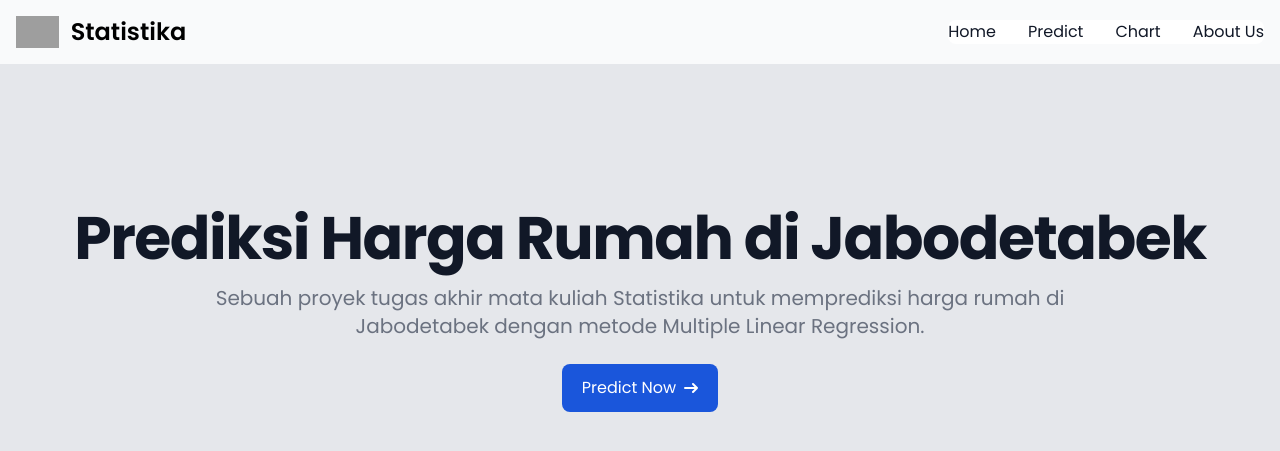
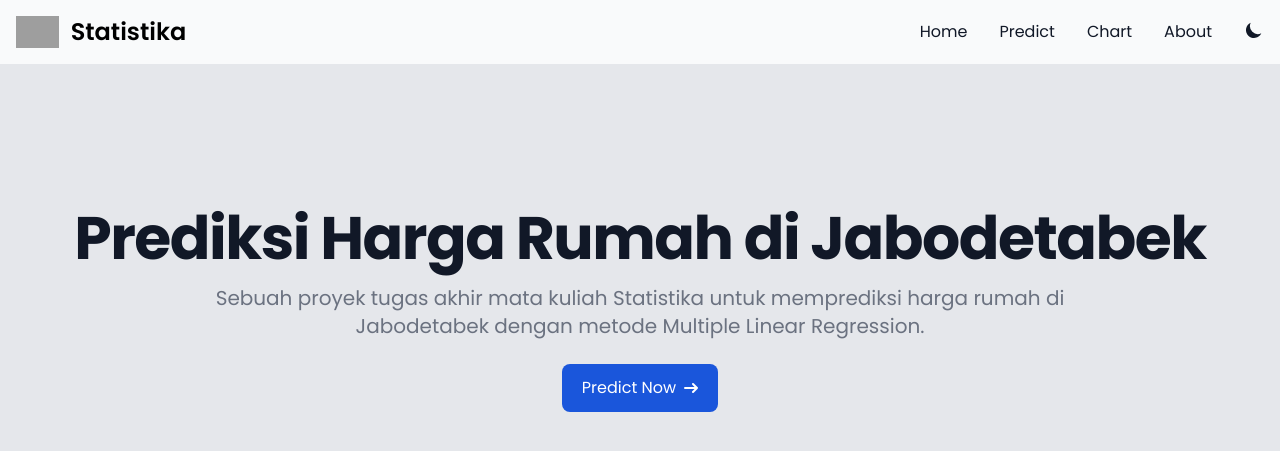
Before and after one commit to januarpancaran/jabodetabek-house-price-prediction, a Flask app: page / in a window 1280 px wide. Shown: the top 451 px of the page. Run offline with Flask 3, Linux system fonts and the light colour scheme; style sheets or scripts are compiled from the project's sources; parts of the project's set-up code (start-up, migrations or seed data) failed here and were passed over; some libraries are stand-ins or nearby versions; grey boxes are pictures that could not be loaded.

Commit message:
menambahkan fitur dark mode

```diff
--- a/tailwind.config.js
+++ b/tailwind.config.js
@@ -1,5 +1,6 @@
 /** @type {import('tailwindcss').Config} */
 module.exports = {
+  darkMode: "media",
   content: [
     "./templates/**/*.html",
     "./static/src/**/*.js",
@@ -8,7 +9,5 @@ module.exports = {
   theme: {
     extend: {},
   },
-  plugins: [
-    require("flowbite/plugin"),
-  ],
-}
+  plugins: [require("flowbite/plugin")],
+};
--- a/templates/index.html
+++ b/templates/index.html
@@ -19,8 +19,20 @@
       rel="stylesheet"
     />
     <script src="https://cdnjs.cloudflare.com/ajax/libs/flowbite/2.3.0/flowbite.min.js"></script>
+    <script>
+      // On page load or when changing themes, best to add inline in `head` to avoid FOUC
+      if (
+        localStorage.getItem("color-theme") === "dark" ||
+        (!("color-theme" in localStorage) &&
+          window.matchMedia("(prefers-color-scheme: dark)").matches)
+      ) {
+        document.documentElement.classList.add("dark");
+      } else {
+        document.documentElement.classList.remove("dark");
+      }
+    </script>
   </head>
-  <body class="home bg-gray-200">
+  <body class="home bg-gray-200 dark:bg-gray-900">
     <!-- Navbar Start -->
     <nav
       id="nav"
@@ -64,10 +76,12 @@
             />
           </svg>
         </button>
-        <div class="hidden w-full md:block md:w-auto" id="navbar-solid-bg">
-          <ul
-            class="flex flex-col p-4 md:p-0 mt-4 font-medium border border-gray-100 rounded-lg bg-gray-50 md:space-x-8 rtl:space-x-reverse md:flex-row md:mt-0 md:border-0 md:bg-white dark:bg-gray-800 md:dark:bg-gray-900 dark:border-gray-700"
+        <div
+          class="flex items-center justify-between w-full md:block md:w-auto"
+          id="navbar-solid-bg"
         >
+          <div>
+            <ul class="flex flex-col md:flex-row md:space-x-8">
               <li>
                 <a
                   href="/"
@@ -93,15 +107,97 @@
                 <a
                   href="#"
                   class="block py-2 px-3 text-gray-900 rounded hover:bg-gray-100 md:hover:bg-transparent md:hover:text-blue-700 md:p-0 md:dark:hover:text-blue-500 transition-all dark:text-white dark:hover:bg-gray-700 dark:hover:text-white md:dark:hover:bg-transparent dark:border-gray-700"
-                >About Us</a
+                  >About</a
                 >
               </li>
+              <li>
+                <button
+                  class="block py-2 px-3 text-gray-900 rounded hover:bg-gray-100 md:hover:bg-transparent md:hover:text-blue-700 md:p-0 md:dark:hover:text-blue-500 transition-all dark:text-white dark:hover:bg-gray-700 dark:hover:text-white md:dark:hover:bg-transparent dark:border-gray-700"
+                  id="theme-toggle"
+                  type="button"
+                >
+                  <svg
+                    id="theme-toggle-dark-icon"
+                    class="hidden w-5 h-5"
+                    fill="currentColor"
+                    viewBox="0 0 20 20"
+                    xmlns="http://www.w3.org/2000/svg"
+                  >
+                    <path
+                      d="M17.293 13.293A8 8 0 016.707 2.707a8.001 8.001 0 1010.586 10.586z"
+                    ></path>
+                  </svg>
+                  <svg
+                    id="theme-toggle-light-icon"
+                    class="hidden w-5 h-5"
+                    fill="currentColor"
+                    viewBox="0 0 20 20"
+                    xmlns="http://www.w3.org/2000/svg"
+                  >
+                    <path
+                      d="M10 2a1 1 0 011 1v1a1 1 0 11-2 0V3a1 1 0 011-1zm4 8a4 4 0 11-8 0 4 4 0 018 0zm-.464 4.95l.707.707a1 1 0 001.414-1.414l-.707-.707a1 1 0 00-1.414 1.414zm2.12-10.607a1 1 0 010 1.414l-.706.707a1 1 0 11-1.414-1.414l.707-.707a1 1 0 011.414 0zM17 11a1 1 0 100-2h-1a1 1 0 100 2h1zm-7 4a1 1 0 011 1v1a1 1 0 11-2 0v-1a1 1 0 011-1zM5.05 6.464A1 1 0 106.465 5.05l-.708-.707a1 1 0 00-1.414 1.414l.707.707zm1.414 8.486l-.707.707a1 1 0 01-1.414-1.414l.707-.707a1 1 0 011.414 1.414zM4 11a1 1 0 100-2H3a1 1 0 000 2h1z"
+                      fill-rule="evenodd"
+                      clip-rule="evenodd"
+                    ></path>
+                  </svg>
+                </button>
+              </li>
             </ul>
+          </div>
         </div>
       </div>
     </nav>
     <!-- Navbar End -->
 
+    <script>
+      var themeToggleDarkIcon = document.getElementById(
+        "theme-toggle-dark-icon"
+      );
+      var themeToggleLightIcon = document.getElementById(
+        "theme-toggle-light-icon"
+      );
+
+      // Change the icons inside the button based on previous settings
+      if (
+        localStorage.getItem("color-theme") === "dark" ||
+        (!("color-theme" in localStorage) &&
+          window.matchMedia("(prefers-color-scheme: dark)").matches)
+      ) {
+        themeToggleLightIcon.classList.remove("hidden");
+      } else {
+        themeToggleDarkIcon.classList.remove("hidden");
+      }
+
+      var themeToggleBtn = document.getElementById("theme-toggle");
+
+      themeToggleBtn.addEventListener("click", () => {
+        // toggle icons inside button
+        themeToggleDarkIcon.classList.toggle("hidden");
+        themeToggleLightIcon.classList.toggle("hidden");
+
+        // if set via local storage previously
+        if (localStorage.getItem("color-theme")) {
+          if (localStorage.getItem("color-theme") === "light") {
+            document.documentElement.classList.add("dark");
+            localStorage.setItem("color-theme", "dark");
+          } else {
+            document.documentElement.classList.remove("dark");
+            localStorage.setItem("color-theme", "light");
+          }
+
+          // if NOT set via local storage previously
+        } else {
+          if (document.documentElement.classList.contains("dark")) {
+            document.documentElement.classList.remove("dark");
+            localStorage.setItem("color-theme", "light");
+          } else {
+            document.documentElement.classList.add("dark");
+            localStorage.setItem("color-theme", "dark");
+          }
+        }
+      });
+    </script>
+
     {% block content %} {% endblock %}
   </body>
 </html>
```
Lines whose indentation alone changed are shown as unchanged.
